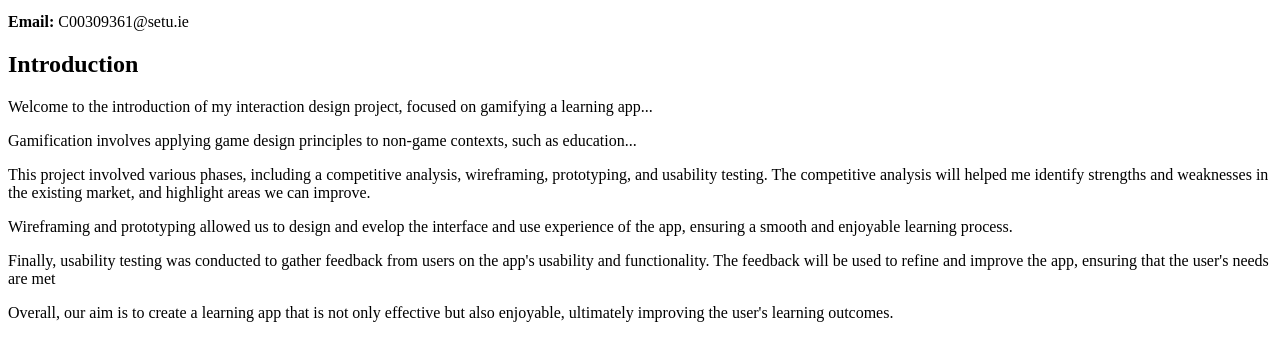
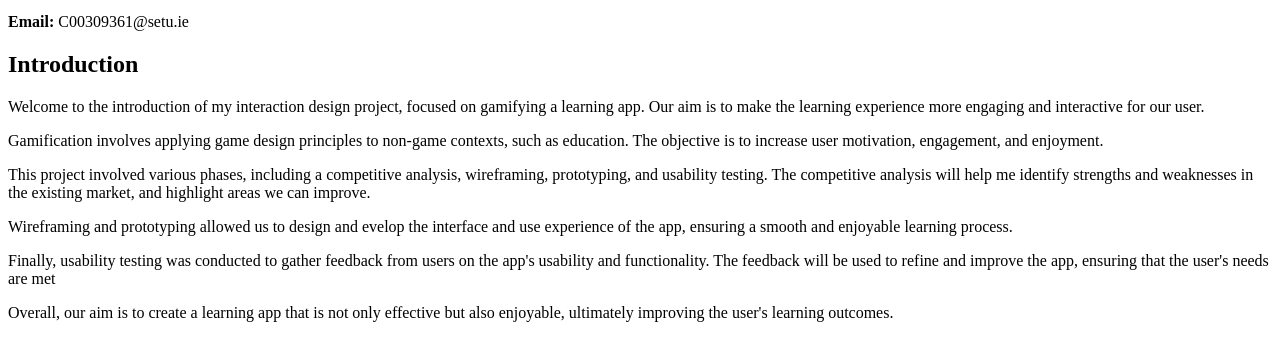
Before and after one commit to Amanda-Andrite/IxD25, a plain HTML site: page index.html in a window 1280 px wide. Shown: the part 130-490 px from the top of the page. Drawn offline with Linux system fonts and the light colour scheme.

Commit message:
Update index.html

```diff
--- a/index.html
+++ b/index.html
@@ -17,10 +17,12 @@
             <p><strong>Author:</strong>Amanda Andrite</p>
             <p><strong>Email:</strong> C00309361@setu.ie</p>
             <h2>Introduction</h2>
-            <p>Welcome to the introduction of my interaction design project, focused on gamifying a learning app...</p>
-            <p>Gamification involves applying game design principles to non-game contexts, such as education...</p>
+            <p>Welcome to the introduction of my interaction design project, focused on gamifying a learning app. Our aim is to make the
+              learning experience more engaging and interactive for our user.</p>
+            <p>Gamification involves applying game design principles to non-game contexts, such as education. The objective is to increase user motivation,
+              engagement, and enjoyment.</p>
             <p>This project involved various phases, including a competitive analysis, wireframing, prototyping, and usability testing.
-              The competitive analysis will helped me identify strengths and weaknesses in the existing market, and highlight areas we can improve.</p>
+              The competitive analysis will help me identify strengths and weaknesses in the existing market, and highlight areas we can improve.</p>
             <p>Wireframing and prototyping allowed us to design and evelop the interface and use experience of the app,
               ensuring a smooth and enjoyable learning process.</p>
             <p>Finally, usability testing was conducted to gather feedback from users on the app's usability and functionality.
```
